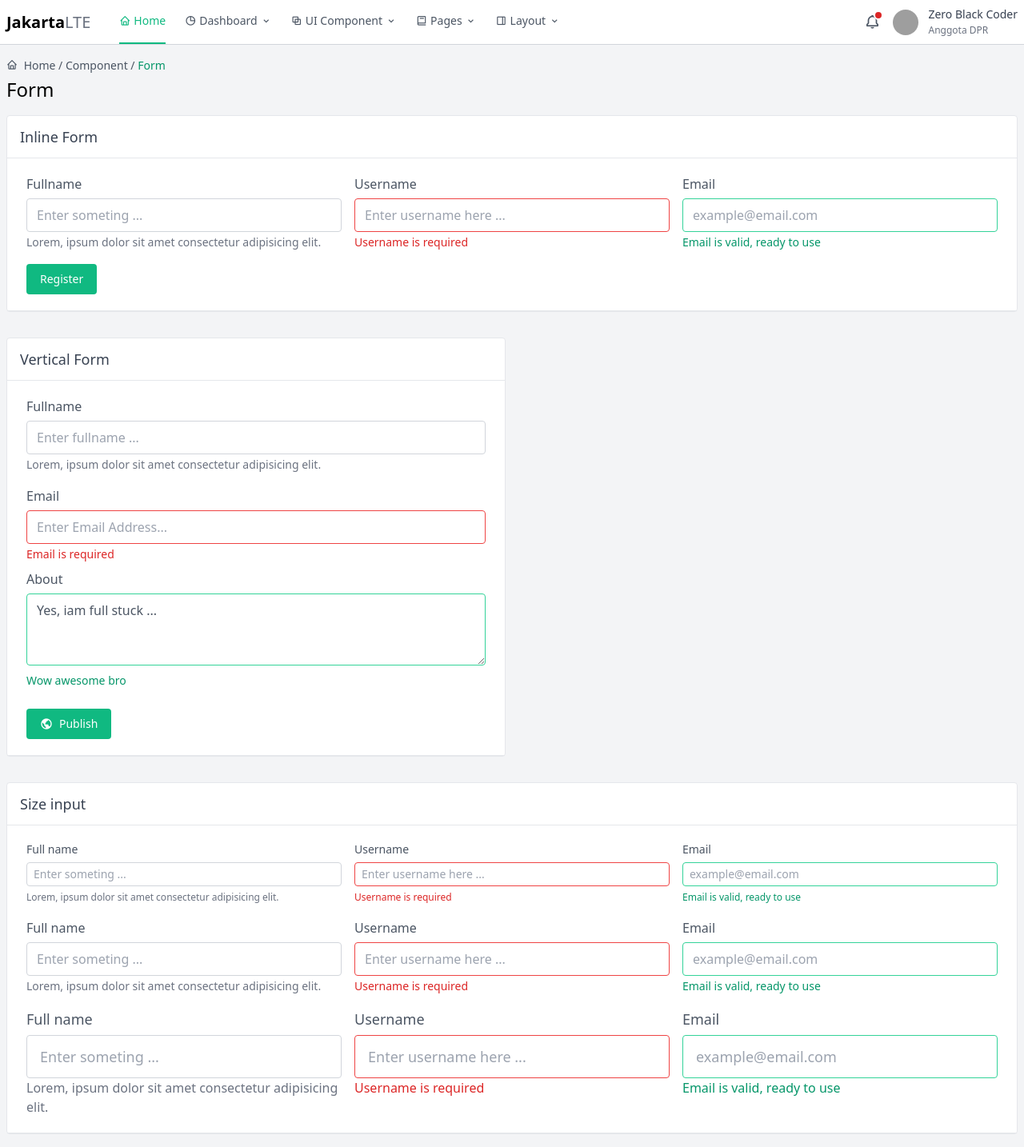
After one commit to undercode99/jakarta-lte, a web app: file pages/components/form.html in a window 1280 px wide. The commit adds this page. Shown: the whole page at 80% size. Run offline with its HTML, style and script files only (its server is not run), Linux system fonts and the light colour scheme; style sheets or scripts are compiled from the project's sources; grey boxes are pictures that could not be loaded.

Commit message:
add input form

```diff
--- a/pages/components/card.html
+++ b/pages/components/card.html
@@ -114,6 +114,11 @@
                   aria-labelledby="options-menu"
                 >
                   <div class="py-1">
+                    <a
+                      href="./../../pages/components/form.html"
+                      class="block px-3 py-2 text-sm leading-5 text-gray-600 hover:bg-gray-200 hover:text-gray-700 focus:outline-none focus:bg-gray-100 focus:text-gray-700"
+                      >Form</a
+                    >
                     <a
                       href="./../../pages/components/card.html"
                       class="block px-3 py-2 text-sm leading-5 text-gray-600 hover:bg-gray-200 hover:text-gray-700 focus:outline-none focus:bg-gray-100 focus:text-gray-700"
--- /dev/null
+++ b/pages/components/form.html
@@ -0,0 +1,574 @@
+<!DOCTYPE html>
+<html lang="en">
+  <head>
+    <meta charset="UTF-8" />
+    <meta name="viewport" content="width=device-width, initial-scale=1.0" />
+    <title>
+      Jakarta LTE - Free and Open Source Premium Admin Templates with rich UI
+      Kit base on Tailwind CSS
+    </title>
+
+    <!-- Tailwind css  -->
+    <link rel="stylesheet" href="./../../dist/css/tailwind.min.css" />
+    <!-- Box icon  -->
+    <link
+      rel="stylesheet"
+      href="./../../dist/libs/boxicons/css/boxicons.min.css"
+    />
+
+    <!-- Jquery plugin js -->
+    <script src="./../../dist/libs/jquery/jquery.slim.min.js"></script>
+    <!-- Apexchart plugins js -->
+    <script src="./../../dist/libs/apexcharts/apexcharts.min.js"></script>
+    <!-- Core js -->
+    <script src="./../../dist/js/jakarta-lte.min.js"></script>
+  </head>
+  <body class="bg-gray-100">
+    <!-- Nabar -->
+    <nav class="bg-white border-b border-gray-300">
+      <div
+        class="flex items-center justify-between flex-wrap mx-auto max-w-screen-xl"
+      >
+        <div class="flex items-center mx-2 py-3 md:py-0">
+          <div class="flex items-center">
+            <button class="md:hidden mx-3">
+              <i class="text-2xl bx bx-menu"></i>
+            </button>
+            <a href="#" class="font-bold text-xl pr-6"
+              >Jakarta<span class="text-gray-500 font-normal">LTE</span></a
+            >
+          </div>
+          <ul class="text-sm font-normal hidden md:flex">
+            <li
+              class="mx-3 py-4 font-medium text-green-500 border-b-2 border-green-500"
+            >
+              <a href="#" class="inline-flex items-center">
+                <i class="bx bx-home mr-1"></i>
+                Home
+              </a>
+            </li>
+            <li
+              class="mx-3 py-4 text-gray-600 hover:text-gray-900 inline-block relative text-left"
+            >
+              <a
+                href="#"
+                class="inline-flex text-sm items-center text-gray-600 dropdown-toggle"
+                data-dropdown="dropdownMenuDashboard"
+              >
+                <i class="bx bx-pie-chart-alt mr-1"></i>
+                <span>Dashboard</span>
+                <i class="bx bx-chevron-down ml-1"></i>
+              </a>
+
+              <div
+                class="origin-top-right absolute right-0 mt-3 z-10 w-40 rounded-md shadow-lg hidden"
+                id="dropdownMenuDashboard"
+              >
+                <div
+                  class="rounded-md bg-white shadow-xs"
+                  role="menu"
+                  aria-orientation="vertical"
+                  aria-labelledby="options-menu"
+                >
+                  <div class="py-1">
+                    <a
+                      href="./../../index.html"
+                      class="block px-3 py-2 text-sm leading-5 text-gray-600 hover:bg-gray-200 hover:text-gray-700 focus:outline-none focus:bg-gray-100 focus:text-gray-700"
+                      >Dashboard v1</a
+                    >
+                    <a
+                      href="#"
+                      class="block px-3 py-2 text-sm leading-5 text-gray-600 hover:bg-gray-200 hover:text-gray-700 focus:outline-none focus:bg-gray-100 focus:text-gray-700"
+                      >Dashboard v2</a
+                    >
+                    <a
+                      href="#"
+                      class="block px-3 py-2 text-sm leading-5 text-gray-600 hover:bg-gray-200 hover:text-gray-700 focus:outline-none focus:bg-gray-100 focus:text-gray-700"
+                      >Dashboard v3</a
+                    >
+                  </div>
+                </div>
+              </div>
+            </li>
+            <li
+              class="mx-3 py-4 text-gray-600 hover:text-gray-900 relative inline-block text-left"
+            >
+              <a
+                href="#"
+                class="inline-flex items-center dropdown-toggle"
+                data-dropdown="uiComponentMenu"
+              >
+                <i class="bx bx-outline mr-1"></i>
+                <span>UI Component</span>
+                <i class="bx bx-chevron-down ml-1"></i>
+              </a>
+
+              <div
+                class="origin-top-right absolute right-0 mt-3 z-10 w-40 rounded-md shadow-lg hidden"
+                id="uiComponentMenu"
+              >
+                <div
+                  class="rounded-md bg-white shadow-xs"
+                  role="menu"
+                  aria-orientation="vertical"
+                  aria-labelledby="options-menu"
+                >
+                  <div class="py-1">
+                    <a
+                      href="./../../pages/components/card.html"
+                      class="block px-3 py-2 text-sm leading-5 text-gray-600 hover:bg-gray-200 hover:text-gray-700 focus:outline-none focus:bg-gray-100 focus:text-gray-700"
+                      >Card</a
+                    >
+                    <a
+                      href="#"
+                      class="block px-3 py-2 text-sm leading-5 text-gray-600 hover:bg-gray-200 hover:text-gray-700 focus:outline-none focus:bg-gray-100 focus:text-gray-700"
+                      >Chart</a
+                    >
+                    <a
+                      href="./../../pages/components/button.html"
+                      class="block px-3 py-2 text-sm leading-5 text-gray-600 hover:bg-gray-200 hover:text-gray-700 focus:outline-none focus:bg-gray-100 focus:text-gray-700"
+                      >Buttons</a
+                    >
+                    <a
+                      href="#"
+                      class="block px-3 py-2 text-sm leading-5 text-gray-600 hover:bg-gray-200 hover:text-gray-700 focus:outline-none focus:bg-gray-100 focus:text-gray-700"
+                      >Dropdown</a
+                    >
+                    <a
+                      href="#"
+                      class="block px-3 py-2 text-sm leading-5 text-gray-600 hover:bg-gray-200 hover:text-gray-700 focus:outline-none focus:bg-gray-100 focus:text-gray-700"
+                      >Navbar</a
+                    >
+                    <a
+                      href="#"
+                      class="block px-3 py-2 text-sm leading-5 text-gray-600 hover:bg-gray-200 hover:text-gray-700 focus:outline-none focus:bg-gray-100 focus:text-gray-700"
+                      >Maps</a
+                    >
+                  </div>
+                </div>
+              </div>
+            </li>
+            <li
+              class="mx-3 py-4 text-gray-600 hover:text-gray-900 relative inline-block text-left"
+            >
+              <a
+                href="#"
+                class="inline-flex items-center dropdown-toggle"
+                data-dropdown="pagesNav"
+              >
+                <i class="bx bx-book mr-1"></i>
+                <span>Pages</span>
+                <i class="bx bx-chevron-down ml-1"></i>
+              </a>
+
+              <div
+                class="origin-top-right absolute right-0 mt-3 z-10 w-40 rounded-md shadow-lg hidden"
+                id="pagesNav"
+              >
+                <div
+                  class="rounded-md bg-white shadow-xs"
+                  role="menu"
+                  aria-orientation="vertical"
+                  aria-labelledby="options-menu"
+                >
+                  <div class="py-1">
+                    <a
+                      href="#"
+                      class="block px-3 py-2 text-sm leading-5 text-gray-600 hover:bg-gray-200 hover:text-gray-700 focus:outline-none focus:bg-gray-100 focus:text-gray-700"
+                      >Login</a
+                    >
+                    <a
+                      href="#"
+                      class="block px-3 py-2 text-sm leading-5 text-gray-600 hover:bg-gray-200 hover:text-gray-700 focus:outline-none focus:bg-gray-100 focus:text-gray-700"
+                      >Register</a
+                    >
+                    <a
+                      href="#"
+                      class="block px-3 py-2 text-sm leading-5 text-gray-600 hover:bg-gray-200 hover:text-gray-700 focus:outline-none focus:bg-gray-100 focus:text-gray-700"
+                      >User Profile</a
+                    >
+                    <a
+                      href="#"
+                      class="block px-3 py-2 text-sm leading-5 text-gray-600 hover:bg-gray-200 hover:text-gray-700 focus:outline-none focus:bg-gray-100 focus:text-gray-700"
+                      >User Settings</a
+                    >
+                    <a
+                      href="#"
+                      class="block px-3 py-2 text-sm leading-5 text-gray-600 hover:bg-gray-200 hover:text-gray-700 focus:outline-none focus:bg-gray-100 focus:text-gray-700"
+                      >Blog</a
+                    >
+                    <a
+                      href="#"
+                      class="block px-3 py-2 text-sm leading-5 text-gray-600 hover:bg-gray-200 hover:text-gray-700 focus:outline-none focus:bg-gray-100 focus:text-gray-700"
+                      >Timeline</a
+                    >
+                  </div>
+                </div>
+              </div>
+            </li>
+            <li
+              class="mx-3 py-4 text-gray-600 hover:text-gray-900 relative inline-block text-left"
+            >
+              <a
+                href="#"
+                class="inline-flex items-center dropdown-toggle"
+                data-dropdown="layoutNav"
+                ><i class="bx bx-dock-right mr-1"></i>
+                <span> Layout</span>
+                <i class="bx bx-chevron-down ml-1"></i
+              ></a>
+
+              <div
+                class="origin-top-right absolute right-0 mt-3 z-10 w-40 rounded-md shadow-lg hidden"
+                id="layoutNav"
+              >
+                <div
+                  class="rounded-md bg-white shadow-xs"
+                  role="menu"
+                  aria-orientation="vertical"
+                  aria-labelledby="options-menu"
+                >
+                  <div class="py-1">
+                    <a
+                      href="#"
+                      class="block px-3 py-2 text-sm leading-5 text-gray-600 hover:bg-gray-200 hover:text-gray-700 focus:outline-none focus:bg-gray-100 focus:text-gray-700"
+                      >Vertical</a
+                    >
+                    <a
+                      href="#"
+                      class="block px-3 py-2 text-sm leading-5 text-gray-600 hover:bg-gray-200 hover:text-gray-700 focus:outline-none focus:bg-gray-100 focus:text-gray-700"
+                      >Vertical fluid</a
+                    >
+                  </div>
+                </div>
+              </div>
+            </li>
+          </ul>
+        </div>
+
+        <div class="flex items-center">
+          <button class="mt-1 relative mx-2">
+            <i class="bx bx-bell text-xl text-gray-600"></i>
+            <span
+              aria-hidden="true"
+              class="absolute top-0 right-0 inline-block w-3 h-3 transform translate-x-1 -translate-y-1 bg-red-600 border-2 border-white rounded-full dark:border-gray-800"
+            ></span>
+          </button>
+
+          <div class="inline-block relative text-left">
+            <a
+              class="flex items-center mx-2 dropdown-toggle"
+              href=""
+              data-dropdown="dropDownMenu"
+            >
+              <img
+                class="w-8 h-8 mr-3 rounded-full object-cover"
+                src="./../../dist/avatar/nis.png"
+                alt="Avatar"
+              />
+              <div class="mt-1 hidden md:block">
+                <div class="leading-3 text-sm text-gray-700">
+                  Zero Black Coder
+                </div>
+                <small class="text-xs text-gray-500">Anggota DPR</small>
+              </div>
+            </a>
+
+            <div
+              class="origin-top-right absolute right-0 mt-3 z-56 w-56 rounded-md shadow-lg hidden"
+              id="dropDownMenu"
+            >
+              <div
+                class="rounded-md bg-white shadow-xs"
+                role="menu"
+                aria-orientation="vertical"
+                aria-labelledby="options-menu"
+              >
+                <div class="py-1">
+                  <a
+                    href="#"
+                    class="block px-4 py-2 text-sm leading-5 text-gray-700 hover:bg-gray-100 hover:text-gray-900 focus:outline-none focus:bg-gray-100 focus:text-gray-900"
+                    role="menuitem"
+                    >Settings</a
+                  >
+                  <a
+                    href="#"
+                    class="block px-4 py-2 text-sm leading-5 text-gray-700 hover:bg-gray-100 hover:text-gray-900 focus:outline-none focus:bg-gray-100 focus:text-gray-900"
+                    role="menuitem"
+                    >Logout</a
+                  >
+                </div>
+              </div>
+            </div>
+          </div>
+        </div>
+      </div>
+    </nav>
+    <!-- End navbar -->
+
+    <!-- Wraper -->
+    <div class="max-w-screen-xl mx-auto">
+      <!-- Title  -->
+      <div class="mt-4 mx-2 md:flex justify-between items-center">
+        <div>
+          <h3 class="text-gray-600 text-sm">
+            <i class="bx bx-home mr-1"></i> Home / Component /
+            <a href="" class="text-green-600">Form </a>
+          </h3>
+          <div>
+            <h1 class="text-2xl mt-1 font-medium">Form</h1>
+          </div>
+        </div>
+      </div>
+      <!-- End title -->
+
+      <div class="flex flex-wrap">
+        <div class="w-full">
+          <div class="bg-white border rounded mx-2 my-4">
+            <div class="py-3 px-4 border-b flex justify-between items-center">
+              <h2 class="text-lg font-medium text-gray-700">Inline Form</h2>
+            </div>
+            <div class="py-3 px-4 text-gray-600 border-b">
+              <form>
+                <div class="flex flex-wrap">
+                  <div class="w-full md:w-1/3 p-2">
+                    <label class="block mb-1.5">Fullname</label>
+                    <input
+                      class="focus:border-blue-400 focus:ring-2 focus:ring-blue-200 focus:outline-none w-full text-base placeholder-gray-400 border border-gray-300 rounded py-2 px-3"
+                      type="text"
+                      placeholder="Enter someting ..."
+                    />
+                    <span class="text-sm text-gray-500"
+                      >Lorem, ipsum dolor sit amet consectetur adipisicing
+                      elit.</span
+                    >
+                  </div>
+                  <div class="w-full md:w-1/3 p-2">
+                    <label class="block mb-1.5">Username</label>
+                    <input
+                      class="focus:ring-2 focus:ring-red-200 focus:outline-none w-full text-base placeholder-gray-400 border border-red-500 rounded py-2 px-3"
+                      type="text"
+                      placeholder="Enter username here ..."
+                      required
+                    />
+                    <span class="text-sm text-red-600"
+                      >Username is required</span
+                    >
+                  </div>
+                  <div class="w-full md:w-1/3 p-2">
+                    <label class="block mb-1.5">Email</label>
+                    <input
+                      class="border-green-400 focus:ring-1 focus:ring-green-200 focus:outline-none w-full text-base placeholder-gray-400 border rounded py-2 px-3"
+                      type="email"
+                      placeholder="example@email.com"
+                    />
+                    <span class="text-sm text-green-600"
+                      >Email is valid, ready to use</span
+                    >
+                  </div>
+                  <div class="w-full md:w-1/3 p-2">
+                    <button
+                      class="px-4 py-2 text-sm border border-transparent rounded bg-green-500 text-white hover:bg-green-400 focus:outline-none focus:border-green-500 focus:shadow-outline-green active:bg-green-500 transition duration-150 ease-in-out inline-flex items-center"
+                    >
+                      Register
+                    </button>
+                  </div>
+                </div>
+              </form>
+            </div>
+          </div>
+        </div>
+        <div class="md:w-1/2">
+          <div class="bg-white border rounded mx-2 my-4">
+            <div class="py-3 px-4 border-b flex justify-between items-center">
+              <h2 class="text-lg font-medium text-gray-700">Vertical Form</h2>
+            </div>
+            <div class="py-3 px-4 text-gray-600 border-b">
+              <form>
+                <div class="block p-2">
+                  <label class="block mb-1.5">Fullname</label>
+                  <input
+                    class="focus:border-blue-400 focus:ring-2 focus:ring-blue-200 focus:outline-none w-full text-base placeholder-gray-400 border border-gray-300 rounded py-2 px-3"
+                    type="text"
+                    placeholder="Enter fullname ..."
+                  />
+                  <span class="text-sm text-gray-500"
+                    >Lorem, ipsum dolor sit amet consectetur adipisicing
+                    elit.</span
+                  >
+                </div>
+                <div class="block p-2">
+                  <label class="block mb-1.5">Email</label>
+                  <input
+                    class="focus:ring-2 focus:ring-red-200 focus:outline-none w-full text-base placeholder-gray-400 border border-red-500 rounded py-2 px-3"
+                    type="text"
+                    placeholder="Enter Email Address..."
+                    required
+                  />
+                  <span class="text-sm text-red-600">Email is required</span>
+                </div>
+                <div class="block px-2">
+                  <div>
+                    <label class="block mb-1.5">About</label>
+                    <textarea
+                      class="border-green-400 focus:ring-1 focus:ring-green-200 focus:outline-none w-full text-base placeholder-gray-400 border rounded py-2 px-3"
+                      rows="3"
+                      placeholder="Enter some long form content."
+                    >
+Yes, iam full stuck ...</textarea
+                    >
+                    <span class="text-sm text-green-600">Wow awesome bro</span>
+                  </div>
+                </div>
+                <div class="block p-2 mt-4">
+                  <button
+                    class="px-4 py-2 text-sm border border-transparent rounded bg-green-500 text-white hover:bg-green-400 focus:outline-none focus:border-green-500 focus:shadow-outline-green active:bg-green-500 transition duration-150 ease-in-out inline-flex items-center"
+                  >
+                    <i class="bx bx-world text-white mr-2 text-base"></i>
+                    Publish
+                  </button>
+                </div>
+              </form>
+            </div>
+          </div>
+        </div>
+        <div class="w-full">
+          <div class="bg-white border rounded mx-2 my-4">
+            <div class="py-3 px-4 border-b flex justify-between items-center">
+              <h2 class="text-lg font-medium text-gray-700">Size input</h2>
+            </div>
+            <div class="py-3 px-4 text-gray-600 border-b">
+              <form>
+                <div class="flex flex-wrap">
+                  <div class="w-full md:w-1/3 px-2 py-2">
+                    <label class="block mb-1.5 text-sm">Full name</label>
+                    <input
+                      class="focus:border-blue-400 focus:ring-2 focus:ring-blue-200 focus:outline-none w-full text-sm placeholder-gray-400 border border-gray-300 rounded py-1 px-2"
+                      type="text"
+                      placeholder="Enter someting ..."
+                    />
+                    <span class="text-xs text-gray-500"
+                      >Lorem, ipsum dolor sit amet consectetur adipisicing
+                      elit.</span
+                    >
+                  </div>
+                  <div class="w-full md:w-1/3 px-2 py-2">
+                    <label class="block mb-1.5 text-sm">Username</label>
+                    <input
+                      class="focus:ring-2 focus:ring-red-200 focus:outline-none w-full text-sm placeholder-gray-400 border border-red-500 rounded py-1 px-2"
+                      type="text"
+                      placeholder="Enter username here ..."
+                      required
+                    />
+                    <span class="text-xs text-red-600"
+                      >Username is required</span
+                    >
+                  </div>
+                  <div class="w-full md:w-1/3 px-2 py-2">
+                    <label class="block mb-1.5 text-sm">Email</label>
+                    <input
+                      class="border-green-400 focus:ring-1 focus:ring-green-200 focus:outline-none w-full text-sm placeholder-gray-400 border rounded py-1 px-2"
+                      type="email"
+                      placeholder="example@email.com"
+                    />
+                    <span class="text-xs text-green-600"
+                      >Email is valid, ready to use</span
+                    >
+                  </div>
+                </div>
+              </form>
+
+              <form>
+                <div class="flex flex-wrap">
+                  <div class="w-full md:w-1/3 px-2 py-2">
+                    <label class="block mb-1.5 text-base">Full name</label>
+                    <input
+                      class="focus:border-blue-400 focus:ring-2 focus:ring-blue-200 focus:outline-none w-full text-base placeholder-gray-400 border border-gray-300 rounded py-2 px-3"
+                      type="text"
+                      placeholder="Enter someting ..."
+                    />
+                    <span class="text-sm text-gray-500"
+                      >Lorem, ipsum dolor sit amet consectetur adipisicing
+                      elit.</span
+                    >
+                  </div>
+                  <div class="w-full md:w-1/3 px-2 py-2">
+                    <label class="block mb-1.5 text-base">Username</label>
+                    <input
+                      class="focus:ring-2 focus:ring-red-200 focus:outline-none w-full text-base placeholder-gray-400 border border-red-500 rounded py-2 px-3"
+                      type="text"
+                      placeholder="Enter username here ..."
+                      required
+                    />
+                    <span class="text-sm text-red-600"
+                      >Username is required</span
+                    >
+                  </div>
+                  <div class="w-full md:w-1/3 px-2 py-2">
+                    <label class="block mb-1.5 text-base">Email</label>
+                    <input
+                      class="border-green-400 focus:ring-1 focus:ring-green-200 focus:outline-none w-full text-base placeholder-gray-400 border rounded py-2 px-3"
+                      type="email"
+                      placeholder="example@email.com"
+                    />
+                    <span class="text-sm text-green-600"
+                      >Email is valid, ready to use</span
+                    >
+                  </div>
+                </div>
+              </form>
+
+              <form>
+                <div class="flex flex-wrap">
+                  <div class="w-full md:w-1/3 px-2 py-2">
+                    <label class="block mb-1.5 text-lg">Full name</label>
+                    <input
+                      class="focus:border-blue-400 focus:ring-2 focus:ring-blue-200 focus:outline-none w-full text-lg placeholder-gray-400 border border-gray-300 rounded py-3 px-4"
+                      type="text"
+                      placeholder="Enter someting ..."
+                    />
+                    <span class="text-base text-gray-500"
+                      >Lorem, ipsum dolor sit amet consectetur adipisicing
+                      elit.</span
+                    >
+                  </div>
+                  <div class="w-full md:w-1/3 px-2 py-2">
+                    <label class="block mb-1.5 text-lg">Username</label>
+                    <input
+                      class="focus:ring-2 focus:ring-red-200 focus:outline-none w-full text-lg placeholder-gray-400 border border-red-500 rounded py-3 px-4"
+                      type="text"
+                      placeholder="Enter username here ..."
+                      required
+                    />
+                    <span class="text-base text-red-600"
+                      >Username is required</span
+                    >
+                  </div>
+                  <div class="w-full md:w-1/3 px-2 py-2">
+                    <label class="block mb-1.5 text-lg">Email</label>
+                    <input
+                      class="border-green-400 focus:ring-1 focus:ring-green-200 focus:outline-none w-full text-lg placeholder-gray-400 border rounded py-3 px-4"
+                      type="email"
+                      placeholder="example@email.com"
+                    />
+                    <span class="text-base text-green-600"
+                      >Email is valid, ready to use</span
+                    >
+                  </div>
+                </div>
+              </form>
+            </div>
+          </div>
+        </div>
+      </div>
+    </div>
+    <!-- End wrapper -->
+    <!-- Footer -->
+    <!-- <div class="max-w-screen-xl mx-auto">
+      <div class="mt-4 mx-2 flex justify-between items-center">
+        <div>MIT License- Copyright (c) 2020 <b>Under-X</b></div>
+      </div>
+    </div> -->
+    <!-- End footer -->
+  </body>
+</html>
```
Also changed, not shown: index.html (+7 -4 lines).
